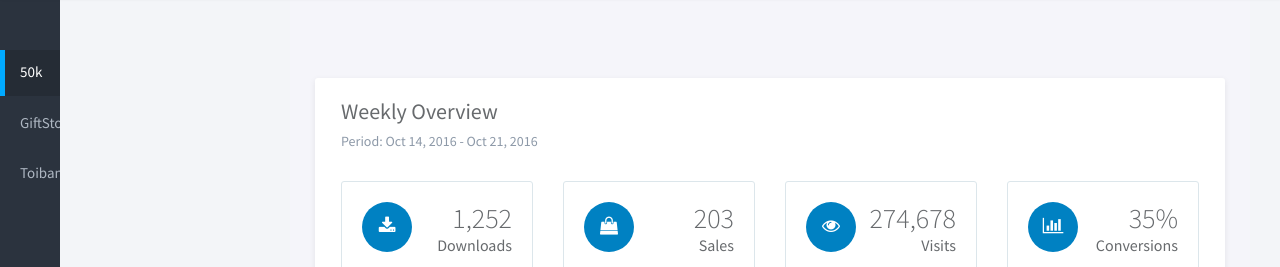
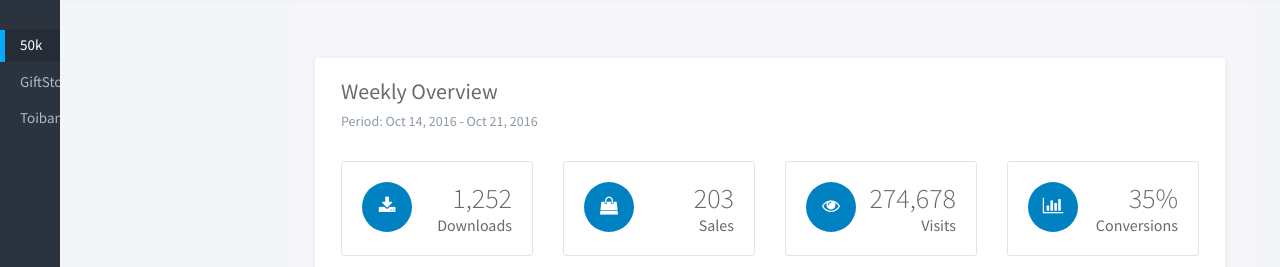
Before and after one commit to NtdStart/ChatApp, a website: page views/admin/index.html in a window 1280 px wide. Shown: the part 60-327 px from the top of the page. Drawn offline with Linux system fonts and the light colour scheme; files that its build step writes are made by us from their sources; files whose address does not match are found by name.

Commit message:
edit css header

```diff
--- a/public/admin/css/main.css
+++ b/public/admin/css/main.css
@@ -85,7 +85,7 @@ footer {
 
 #wrapper #sidebar-nav,
 #wrapper .main {
-  padding-top: 80px; }
+  padding-top: 60px; }
 
 @media screen and (max-width: 767px) {
   #wrapper #sidebar-nav,
@@ -268,7 +268,7 @@ html.fullscreen-bg #wrapper {
     vertical-align: middle; }
 
 .sidebar-scroll .nav>li>a{
-  padding: 10px 5px;
+  padding: 3px 5px;
 }
 
 @media screen and (min-width: 768px) {
```
